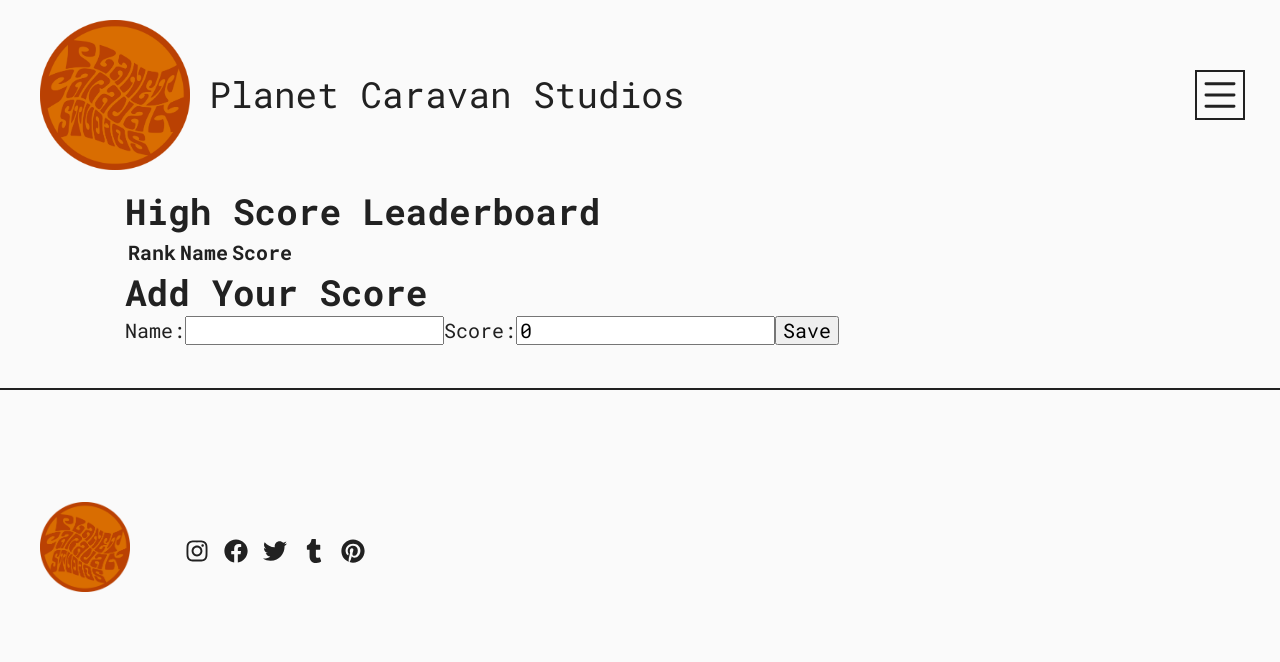
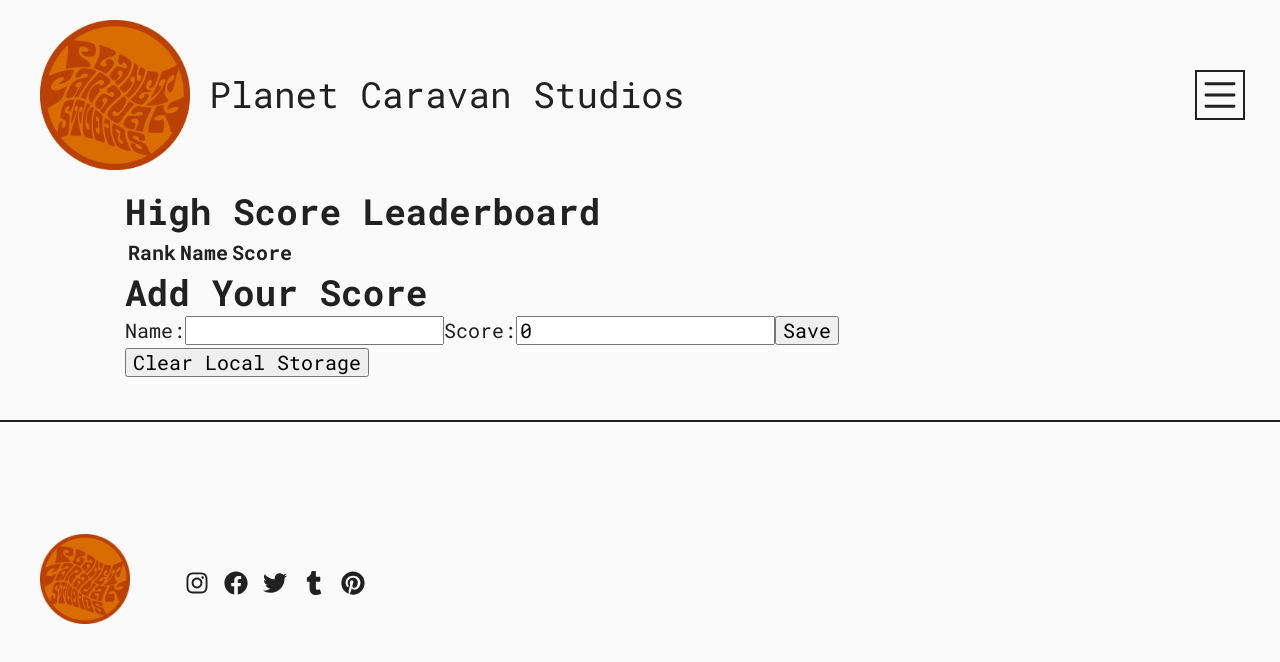
Before and after one commit to alecr-thegrovery/onepass-foursquare, a Next.js app: page / in a window 1280 px wide. Shown: the top 662 px of the page. Built offline with nearby package versions, Linux system fonts and the light colour scheme.

Commit message:
reset button working, added refresh on clear

```diff
--- /dev/null
+++ b/components/ResetButton/ResetButton.js
@@ -0,0 +1,34 @@
+/*===== Ultility Components =====*/
+import React, { useState, useEffect } from 'react';
+import Image from 'next/image'
+import Link from 'next/link'
+
+/*===== Theme Components =====*/
+import Button1 from '@components/Button1'
+
+/*===== Styles =====*/
+import componentStyles from './styles.module.scss'
+
+
+export default function ResetButton({
+  //Props
+  children, id, image, title,
+  previewText, author, date
+}) {
+
+  //JS Goes Here
+  //console.log(author);
+   useEffect(() => {});
+   const handleClick = () => {
+     localStorage.clear();
+     location.reload();
+   };
+
+  return (
+    <div className={componentStyles.ResetButton}>
+      <button onClick={handleClick}>
+            Clear Local Storage
+          </button>
+    </div>
+  )
+}
--- /dev/null
+++ b/components/ResetButton/index.js
@@ -0,0 +1 @@
+export { default } from './ResetButton'
--- /dev/null
+++ b/components/ResetButton/styles.module.scss
@@ -0,0 +1,19 @@
+/*========================================*/
+//	ResetButton
+//
+//	Clone this component out to make
+//	new components.
+//
+/*========================================*/
+
+/* ================== */
+/* ===== Imports ===== */
+/* ================== */
+@import "@styles/vars.module.scss";
+
+/* =========================== */
+/* ===== Component Styles ===== */
+/* =========================== */
+.ResetButton{
+
+}
--- a/pages/index.js
+++ b/pages/index.js
@@ -8,6 +8,7 @@ import BlogPreview from '@components/BlogPreview'
 import Container from '@components/Container'
 import FourSquare from '@components/FourSquare'
 import LeaderBoard from '@components/LeaderBoard'
+import ResetButton from '@components/ResetButton'
 
 /*===== Styles =====*/
 import utilStyles from '@styles/utils.module.css'
@@ -35,6 +36,7 @@ export default function Home({ allPostsData }) {
 
       <Container>
         <LeaderBoard/>
+        <ResetButton/>
       </Container>
 
       <br/>
```
